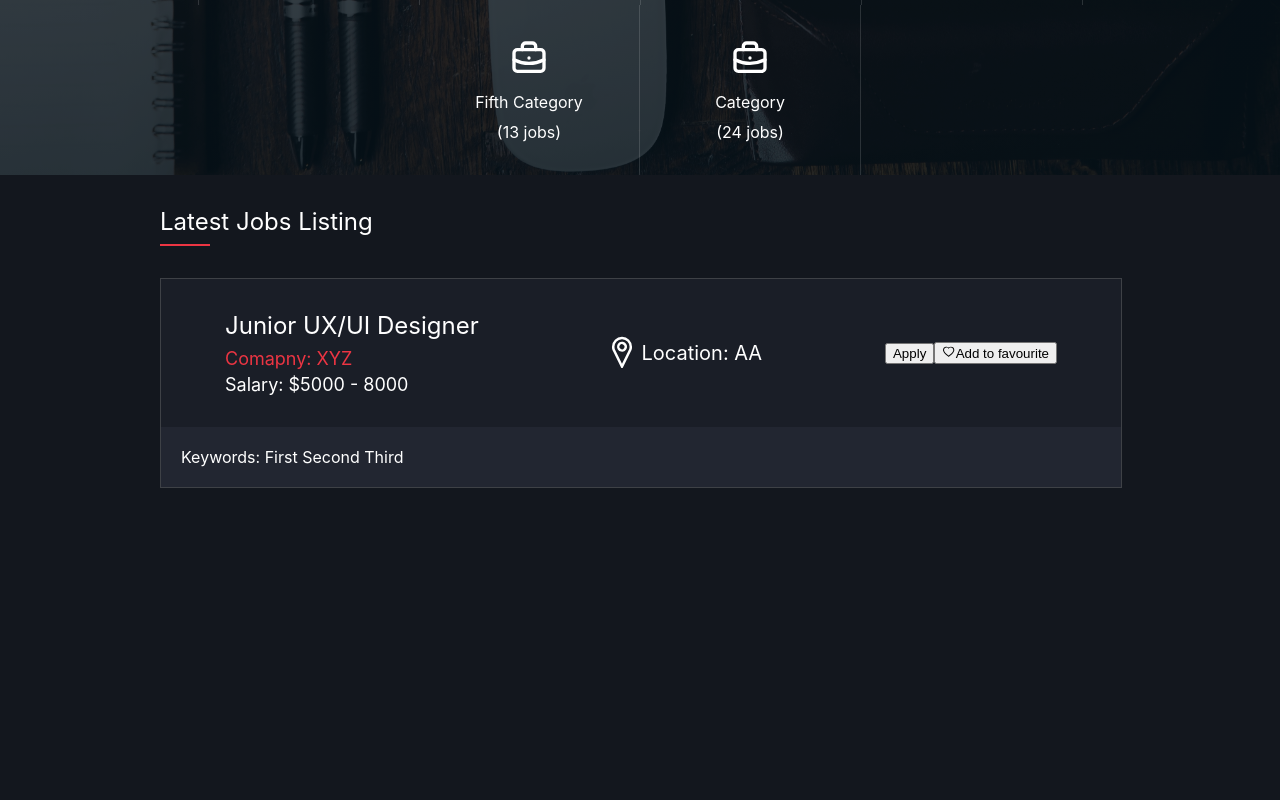
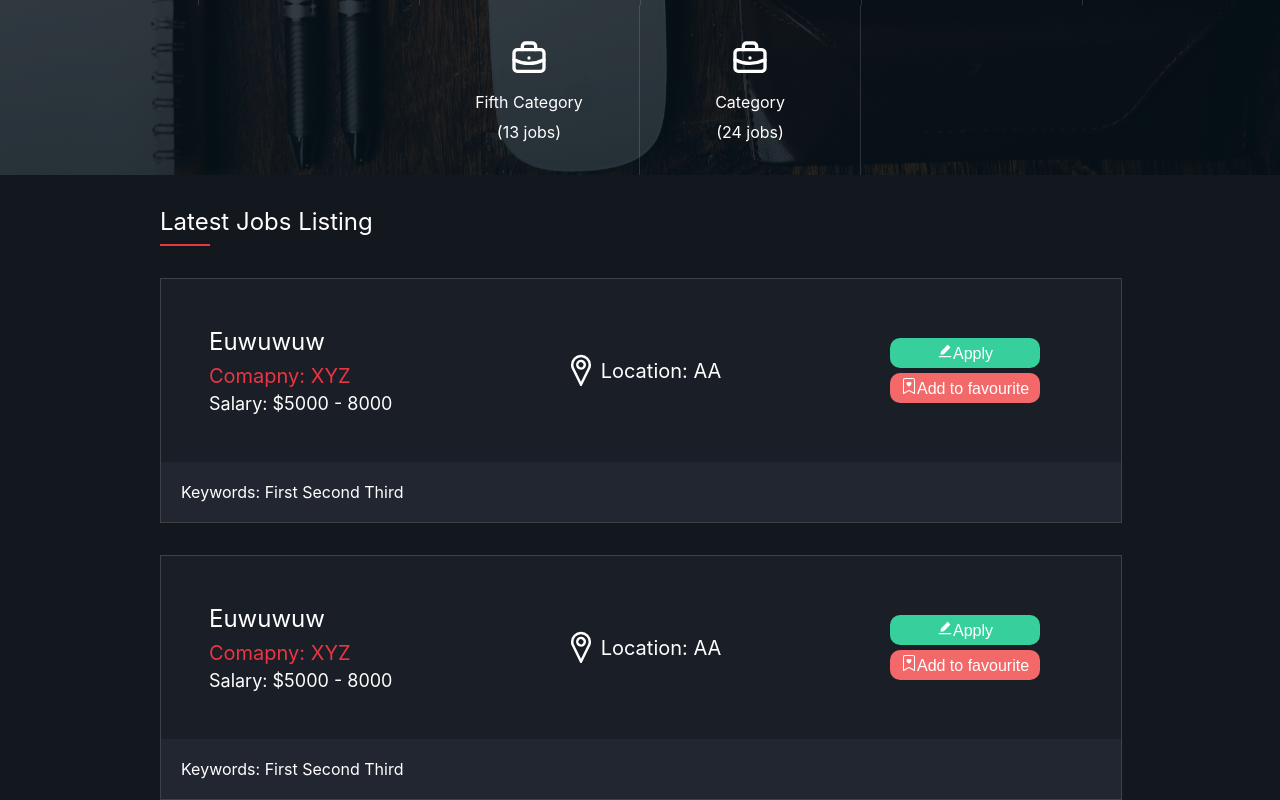
Before and after one commit to Matd127/hireme, a React (Create React App) app: page / in a window 1280 px wide. Shown: the part 835-1635 px from the top of the page. Before the commit the page ends 1323 px from the top, so only its background shows below. Built offline with nearby package versions, Linux system fonts and the light colour scheme; the HTML template or start-up script is replaced by a standard one.

Commit message:
Create tips component

```diff
--- a/src/App.js
+++ b/src/App.js
@@ -1,5 +1,6 @@
 import Content from "./components/Content/Content";
 import LatestJobs from "./components/Jobs/LatestJobs.jsx"
+import Tips from "./components/Tips/Tips";
 
 
 function App() {
@@ -7,6 +8,7 @@ function App() {
     <>
       <Content />
       <LatestJobs/>
+      <Tips/>
     </>
   );
 }
--- a/src/components/Jobs/LatestJob.jsx
+++ b/src/components/Jobs/LatestJob.jsx
@@ -7,24 +7,34 @@ import {
 } from "./LatestJobs.style";
 import classes from "./LatestJob.module.css";
 import { VscLocation } from "react-icons/vsc";
-import { AiOutlineHeart } from "react-icons/ai";
+import { BsBookmarkHeart } from "react-icons/bs";
+import { AiFillEdit } from "react-icons/ai";
+import { ApplyBtn, FavBtn } from "../UI/Buttons";
 
 const LatestJob = () => {
   return (
+    <>
       <LatestJobsItem>
         <LatestJobsItemContent>
           <LatestJobsJob>
-          <div className={classes["job-name"]}>Junior UX/UI Designer</div>
+            <div className={classes["job-name"]}>Euwuwuw</div>
             <div className={classes["job-company"]}>Comapny: XYZ</div>
             <div className={classes["job-salary"]}>Salary: $5000 - 8000</div>
           </LatestJobsJob>
+
           <div className={classes["job-location"]}>
             <VscLocation style={{ fontSize: "40px" }} />
             Location: AA
           </div>
           <LatestJobsBtns>
-          <button>Apply</button>
-          <button> <AiOutlineHeart/>Add to favourite</button>
+            <ApplyBtn>
+              <AiFillEdit />
+              Apply
+            </ApplyBtn>
+            <FavBtn>
+              <BsBookmarkHeart />
+               Add to favourite
+            </FavBtn>
           </LatestJobsBtns>
         </LatestJobsItemContent>
         <Keywords>
@@ -34,6 +44,38 @@ const LatestJob = () => {
           <span>Third </span>
         </Keywords>
       </LatestJobsItem>
+
+      <LatestJobsItem>
+        <LatestJobsItemContent>
+          <LatestJobsJob>
+            <div className={classes["job-name"]}>Euwuwuw</div>
+            <div className={classes["job-company"]}>Comapny: XYZ</div>
+            <div className={classes["job-salary"]}>Salary: $5000 - 8000</div>
+          </LatestJobsJob>
+
+          <div className={classes["job-location"]}>
+            <VscLocation style={{ fontSize: "40px" }} />
+            Location: AA
+          </div>
+          <LatestJobsBtns>
+            <ApplyBtn>
+              <AiFillEdit />
+              Apply
+            </ApplyBtn>
+            <FavBtn>
+              <BsBookmarkHeart />
+              Add to favourite
+            </FavBtn>
+          </LatestJobsBtns>
+        </LatestJobsItemContent>
+        <Keywords>
+          <span>Keywords: </span>
+          <span>First </span>
+          <span>Second </span>
+          <span>Third </span>
+        </Keywords>
+      </LatestJobsItem>
+    </>
   );
 };
 
--- a/src/components/Jobs/LatestJob.module.css
+++ b/src/components/Jobs/LatestJob.module.css
@@ -3,8 +3,9 @@
 }
 
 .job-company {
+
   margin-top: 8px;
-  font-size: 18px;
+  font-size: 20px;
   color: rgb(236, 53, 67);
 }
 
@@ -15,6 +16,9 @@
 
 .job-location {
   display: flex;
+  justify-content: center;
+  align-items: center;
+  display: flex;
   align-items: center;
   font-size: 20px;
 }
--- a/src/components/Jobs/LatestJobs.style.js
+++ b/src/components/Jobs/LatestJobs.style.js
@@ -32,15 +32,23 @@ export const LatestJobsItem = styled.div`
   width: 100%;
   background-color: #1a1e27;
   border: 1px solid rgba(129, 129, 129, 0.35);
+
+  &:hover{
+    border: 1px solid rgb(236, 53, 67);
+    transition: all 1000ms ease-out;
+  }
 `;
 
 export const LatestJobsItemContent = styled.div`
-  margin-left: 2rem;
-  margin-right: 2rem;
-  padding: 2rem;
-  display: flex;
-  justify-content: space-between;
-  flex-wrap: wrap;
+  padding: 3rem;
+  display: grid;
+  grid-template-columns: 1fr 2fr 1fr;
+
+  @media (max-width: 900px) {
+    padding: 1rem;
+    text-align: center;
+    grid-template-columns: repeat(auto-fill, minmax(200px, 1fr));
+  }
 `;
 
 export const LatestJobsJob = styled.div`
@@ -50,8 +58,9 @@ export const LatestJobsJob = styled.div`
 
 export const LatestJobsBtns = styled.div`
   display: flex;
+  flex-direction: column;
+  justify-content: center;
   align-items: center;
-  justify-content: center;
 `;
 
 export const Keywords = styled.div`
--- /dev/null
+++ b/src/components/Tips/Tips.jsx
@@ -0,0 +1,6 @@
+const Tips = () => {
+  return <>
+  </>;
+};
+
+export default Tips;
--- /dev/null
+++ b/src/components/Tips/Tips.style.js
@@ -0,0 +1,5 @@
+import styled from "styled-components";
+
+export const TipsContainer = styled.div`
+width: 100%;
+`
--- /dev/null
+++ b/src/components/UI/Buttons.js
@@ -0,0 +1,28 @@
+import styled from "styled-components";
+
+export const ApplyBtn = styled.button`
+  border-radius: 10px;
+  width: 150px;
+  height: 30px;
+  line-height: 30px;
+  text-align: center;
+  background: #37d09c;
+  color: #ffffff;
+  font-size: 16px;
+  border-radius: 10px;
+  border: none;
+`;
+
+export const FavBtn = styled.button`
+  margin-top: 5px;
+  border-radius: 10px;
+  width: 150px;
+  height: 30px;
+  line-height: 30px;
+  text-align: center;
+  background: #f36969;
+  color: #ffffff;
+  font-size: 16px;
+  border-radius: 10px;
+  border: none;
+`;
```
Lines whose indentation alone changed are shown as unchanged.
